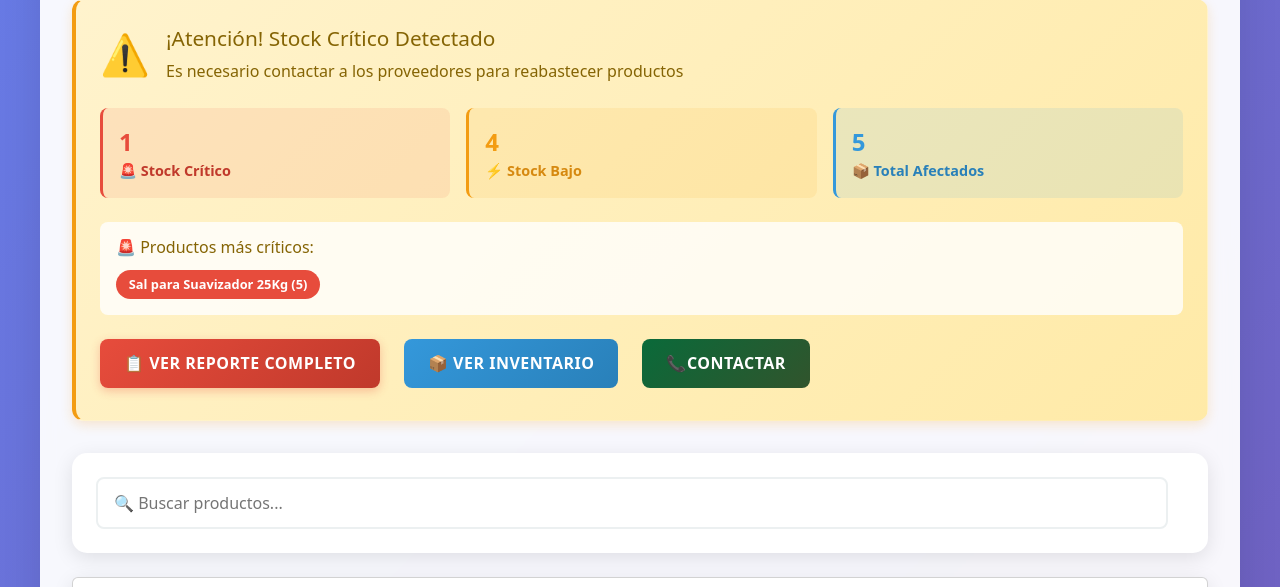
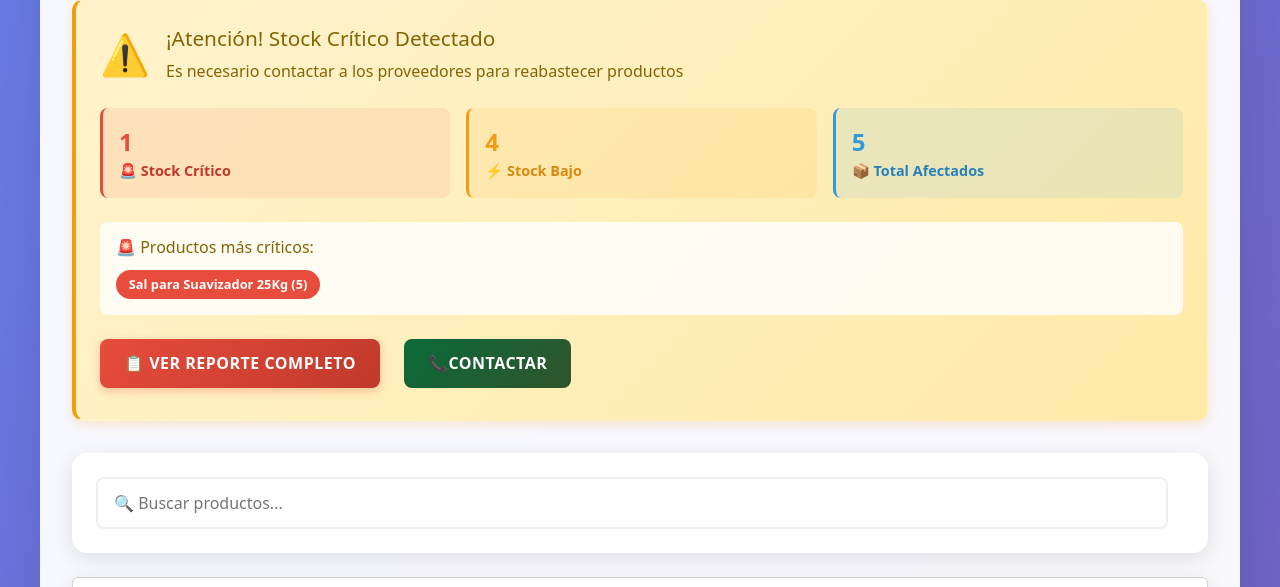
Before and after one commit to Luiscastillo15/ProyectoFinal, a PHP site: page /index.php?action=productos&method=list in a window 1280 px wide. Shown: the part 331-918 px from the top of the page. Run offline with PHP 8.4, Linux system fonts and the light colour scheme; the visitor is signed in with stand-in values (Sample User, id 1); data comes from the database, SQL or seed files in the repository.

Commit message:
modificacion

```diff
--- a/views/productos/list.php
+++ b/views/productos/list.php
@@ -95,10 +95,6 @@ $criticalProducts = $stmt->fetchAll(PDO::FETCH_ASSOC);
         <a href="index.php?action=proveedores&method=lowStock"
            class="btn" style="background: linear-gradient(135deg, #e74c3c, #c0392b); color: white; border: none; padding: 0.8rem 1.5rem; border-radius: 8px; text-decoration: none; font-weight: 600; transition: all 0.3s ease; box-shadow: 0 3px 10px rgba(231, 76, 60, 0.3);">
             📋 Ver Reporte Completo
-        </a>
-        <a href="index.php?action=productos&method=list"
-           class="btn" style="background: linear-gradient(135deg, #3498db, #2980b9); color: white; border: none; padding: 0.8rem 1.5rem; border-radius: 8px; text-decoration: none; font-weight: 600; transition: all 0.3s ease;">
-            📦 Ver Inventario
         </a>
         <button class="btn" onclick="showCriticalProductProviders()" style="background: linear-gradient(135deg,rgb(10, 106, 58),rgb(49, 84, 44)); color: white; border: none; padding: 0.8rem 1.5rem; border-radius: 8px; text-decoration: none; font-weight: 600; transition: all 0.3s ease;">📞Contactar</button>
     </div>
```
